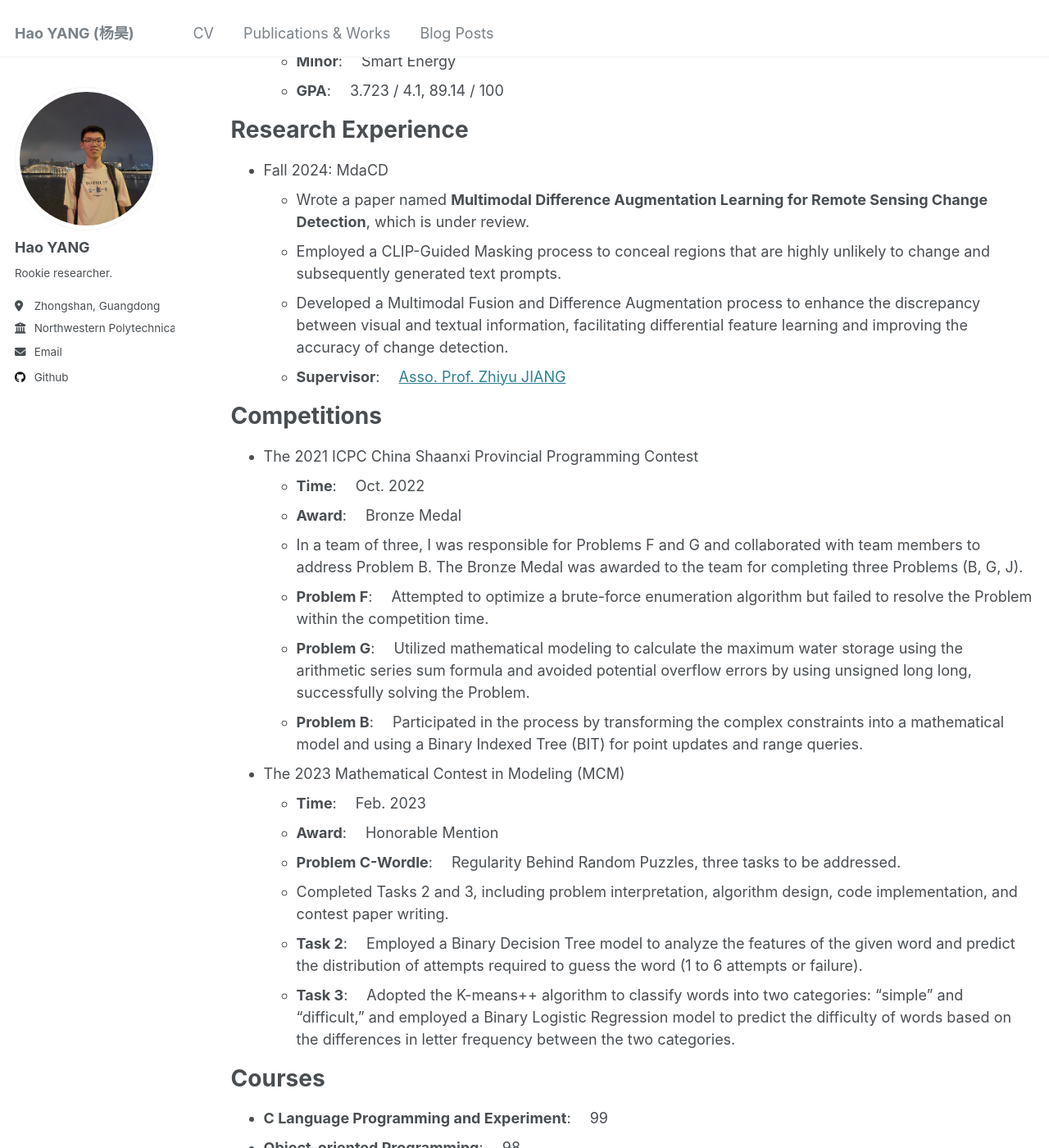
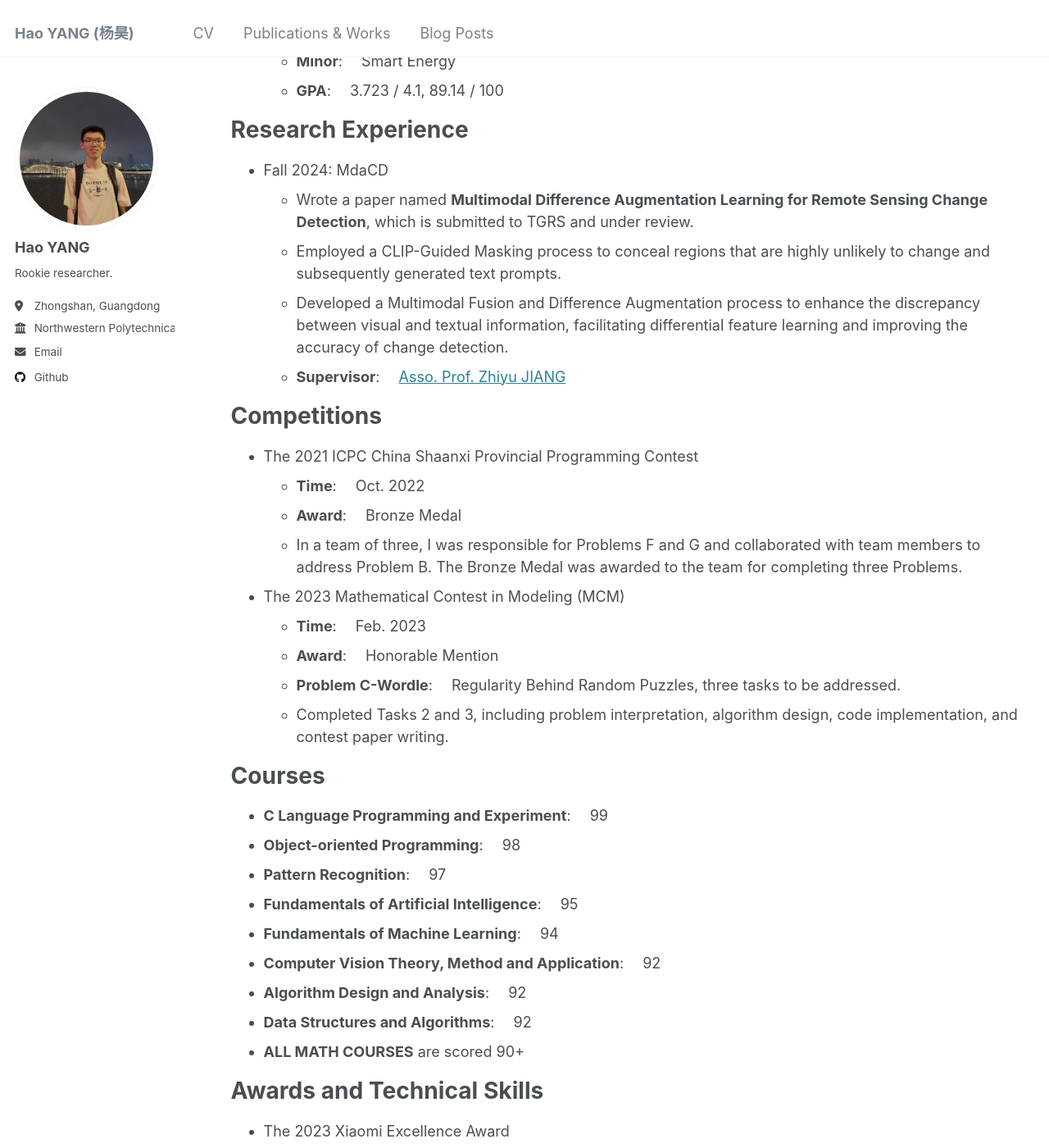
Before and after one commit to haoyangofficial/haoyangofficial.github.io, a Jekyll site: the page built from _pages/cv.md, in a window 1280 px wide and 1400 px high, scrolled down 247 px. Shown: the whole window at 82% size. Built offline with Jekyll 4.4.1, drawn with Linux system fonts in a browser that asks for light colours.

Commit message:
Add "submitted my first paper"

```diff
--- a/_pages/cv.md
+++ b/_pages/cv.md
@@ -20,7 +20,7 @@ Education
 Research Experience
 ======
 * Fall 2024: MdaCD
-  * Wrote a paper named **Multimodal Difference Augmentation Learning for Remote Sensing Change Detection**, which is under review.
+  * Wrote a paper named **Multimodal Difference Augmentation Learning for Remote Sensing Change Detection**, which is submitted to TGRS and under review.
   * Employed a CLIP-Guided Masking process to conceal regions that are highly unlikely to change and subsequently generated text prompts.
   * Developed a Multimodal Fusion and Difference Augmentation process to enhance the discrepancy between visual and textual information, facilitating differential feature learning and improving the accuracy of change detection.
   * **Supervisor**:&emsp; [Asso. Prof. Zhiyu JIANG](https://iopen.nwpu.edu.cn/info/1251/1077.htm)
@@ -30,17 +30,12 @@ Competitions
 * The 2021 ICPC China Shaanxi Provincial Programming Contest
   * **Time**:&emsp; Oct. 2022
   * **Award**:&emsp; Bronze Medal
-  * In a team of three, I was responsible for Problems F and G and collaborated with team members to address Problem B. The Bronze Medal was awarded to the team for completing three Problems (B, G, J).
-  * **Problem F**:&emsp; Attempted to optimize a brute-force enumeration algorithm but failed to resolve the Problem within the competition time.
-  * **Problem G**:&emsp; Utilized mathematical modeling to calculate the maximum water storage using the arithmetic series sum formula and avoided potential overflow errors by using unsigned long long, successfully solving the Problem.
-  * **Problem B**:&emsp; Participated in the process by transforming the complex constraints into a mathematical model and using a Binary Indexed Tree (BIT) for point updates and range queries.
+  * In a team of three, I was responsible for Problems F and G and collaborated with team members to address Problem B. The Bronze Medal was awarded to the team for completing three Problems.
 * The 2023 Mathematical Contest in Modeling (MCM)
   * **Time**:&emsp; Feb. 2023
   * **Award**:&emsp; Honorable Mention
   * **Problem C-Wordle**:&emsp; Regularity Behind Random Puzzles, three tasks to be addressed.
   * Completed Tasks 2 and 3, including problem interpretation, algorithm design, code implementation, and contest paper writing.
-  * **Task 2**:&emsp; Employed a Binary Decision Tree model to analyze the features of the given word and predict the distribution of attempts required to guess the word (1 to 6 attempts or failure).
-  * **Task 3**:&emsp; Adopted the K-means++ algorithm to classify words into two categories: "simple" and "difficult," and employed a Binary Logistic Regression model to predict the difficulty of words based on the differences in letter frequency between the two categories.
 
 Courses
 ======
```
Also changed, not shown: _pages/about.md (+1 -1 lines), _posts/2025-04-13-submitted-my-first-paper.md (added, +7 -0 lines).
